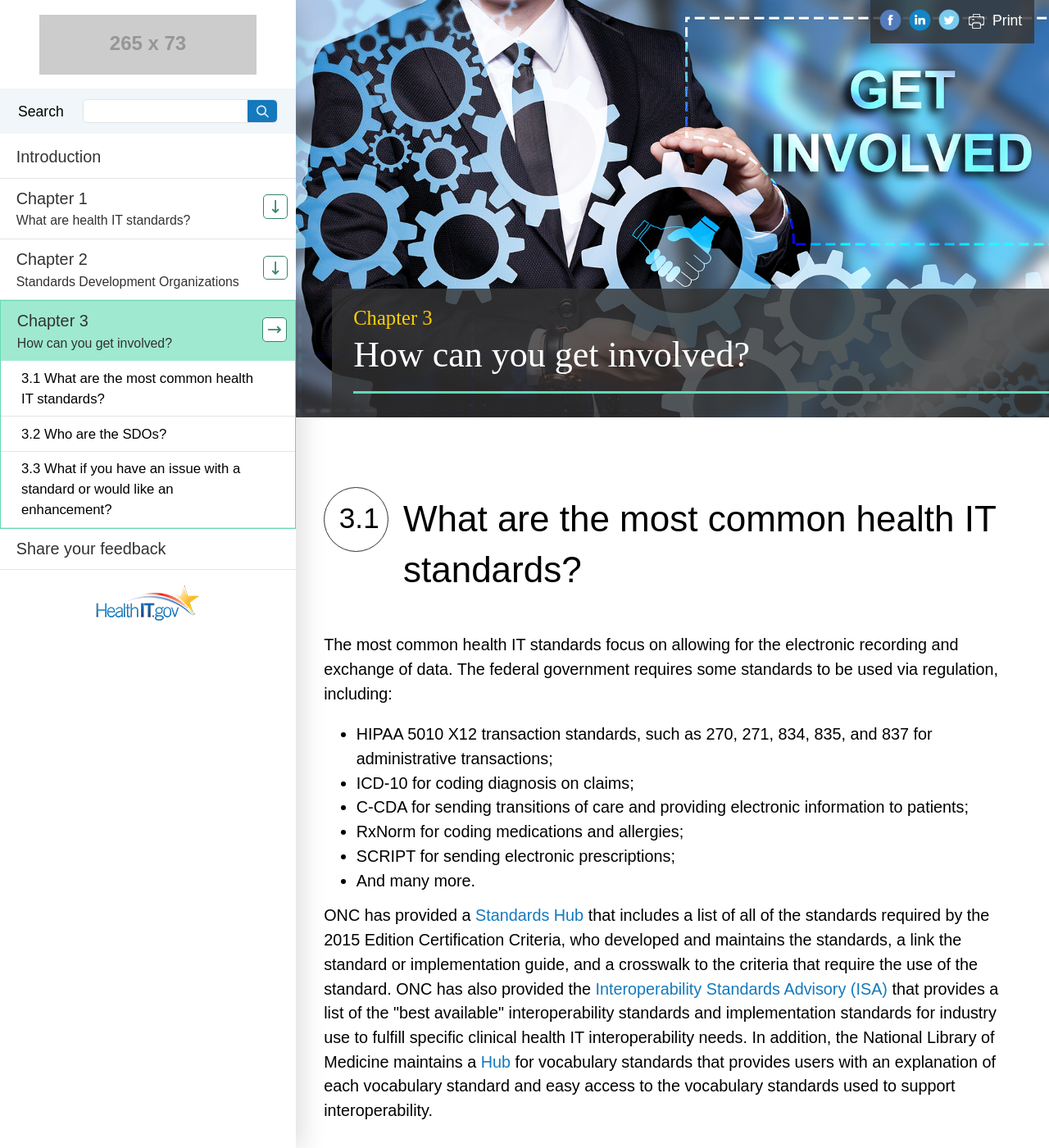
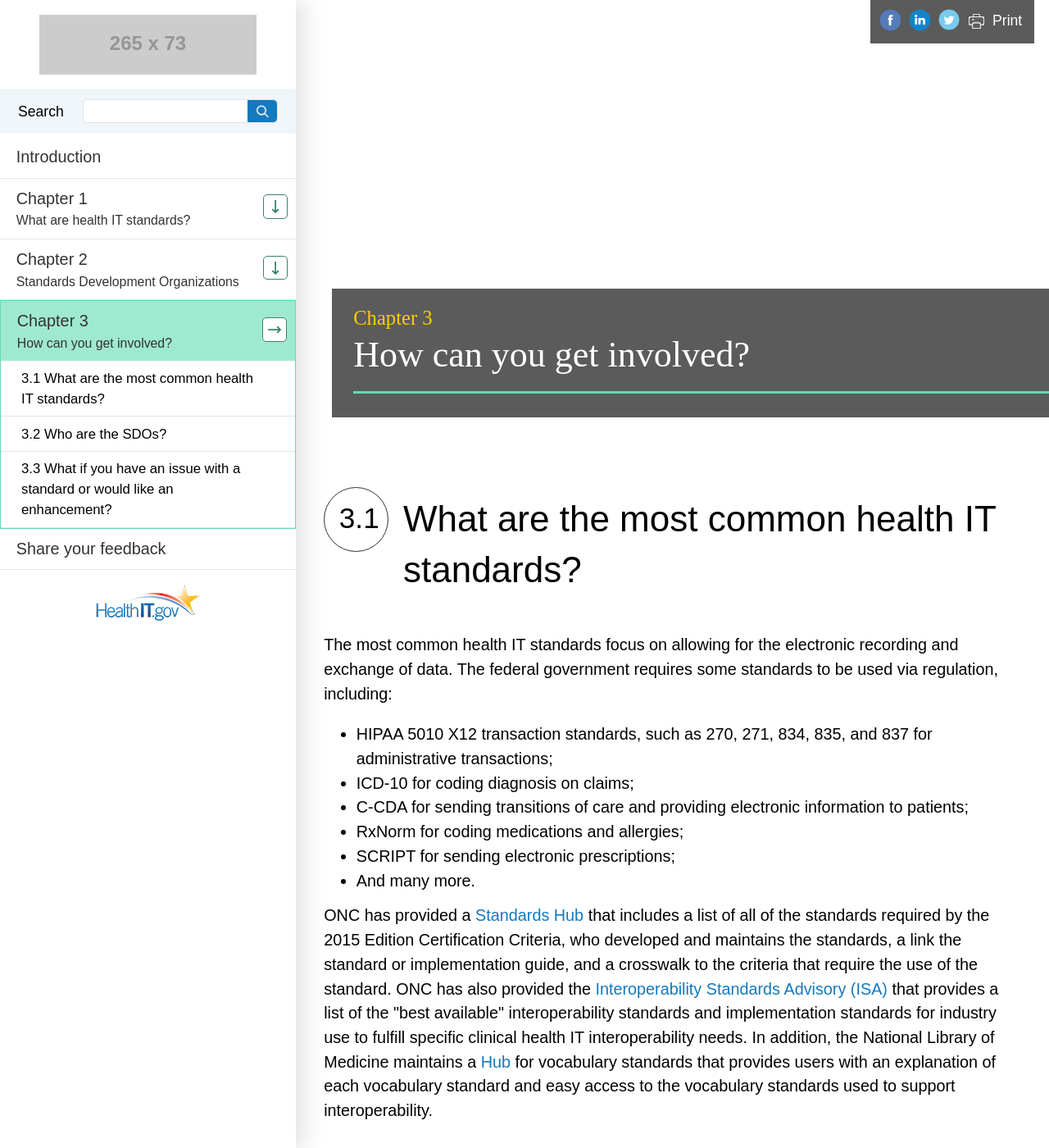
Before and after one commit to ai-stark/sdo-education, a Jekyll site: the page built from chapter-3.html, in a window 1280 px wide and 1400 px high. Shown: the whole window at 82% size. Built offline with Jekyll 4.4.1, drawn with Linux system fonts in a browser that asks for light colours.

Commit message:
backgrounds

```diff
--- a/assets/css/pages/_chapter1.scss
+++ b/assets/css/pages/_chapter1.scss
@@ -1,5 +1,5 @@
 .chapter1-billboard{
-	background-image: url('/assets/img/chapter1.jpg');
+	background-image: url('assets/img/chapter1.jpg');
 	background-position: 0% 30%;
 	background-repeat: no-repeat;
 	background-size: cover;
--- a/assets/css/pages/_chapter2.scss
+++ b/assets/css/pages/_chapter2.scss
@@ -1,5 +1,5 @@
 .chapter2-billboard{
-	background-image: url('/assets/img/chapter2.jpg');
+	background-image: url('assets/img/chapter2.jpg');
 	background-position: top center;
 	background-repeat: no-repeat;
 	background-size: cover;
--- a/assets/css/pages/_chapter3.scss
+++ b/assets/css/pages/_chapter3.scss
@@ -1,5 +1,5 @@
 .chapter3-billboard{
-	background-image: url('/assets/img/chapter3.jpg');
+	background-image: url('assets/img/chapter3.jpg');
 	background-position: top center;
 	background-repeat: no-repeat;
 	background-size: cover;
```
